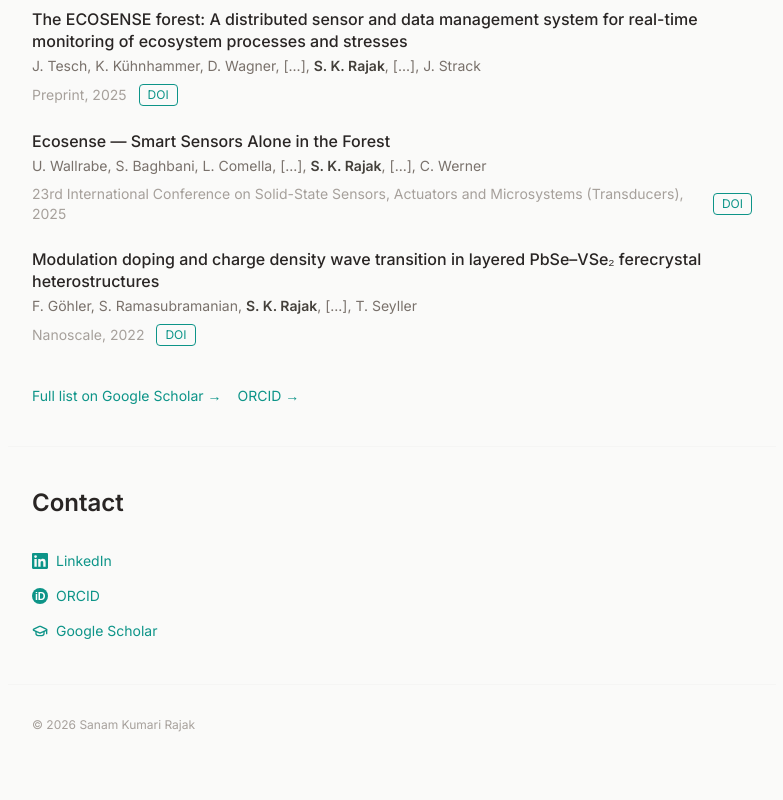
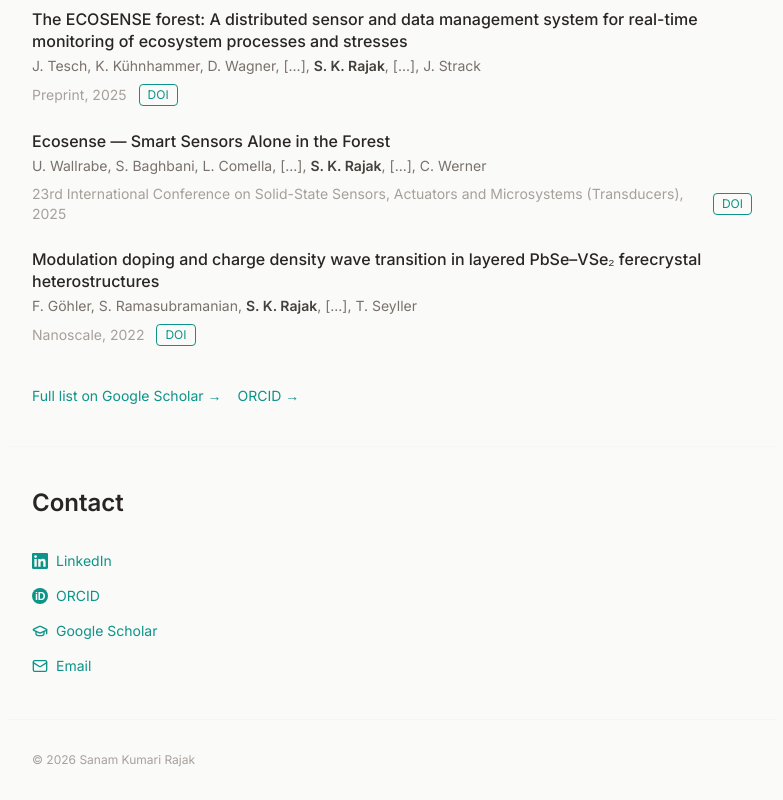
Before and after one commit to sanamrajak/sanamrajak.github.io, a Next.js app: page / in a window 1280 px wide. Shown: the part 2181-2981 px from the top of the page, without its empty margins (248-1031 px from the left). Before the commit the page ends 2946 px from the top, so only its background shows below. Built offline with nearby package versions, Linux system fonts and the light colour scheme.

Commit message:
Add e-mail

```diff
--- a/data/profile.ts
+++ b/data/profile.ts
@@ -16,5 +16,5 @@ export const profile = {
   orcid: "https://orcid.org/0009-0004-1822-1239",
   scholar: "https://scholar.google.com/citations?user=QmxmUboAAAAJ",
   // Email encoded as btoa(rot7(address)). See ObfuscatedLink.tsx for the encoding snippet.
-  email: "" as string,
+  email: "emh1aHR5aHFocjRAdmJhc3Z2ci5qdnQ=" as string,
 } as const;
```
